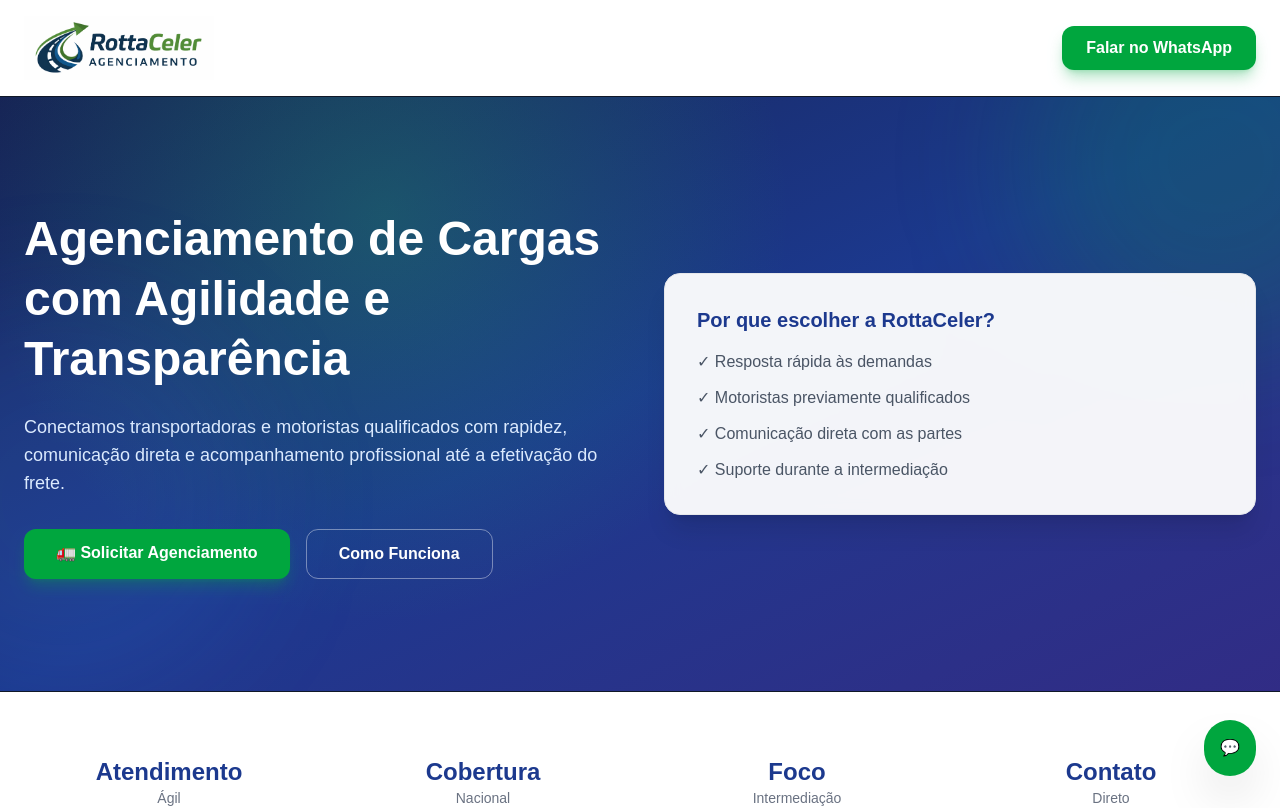
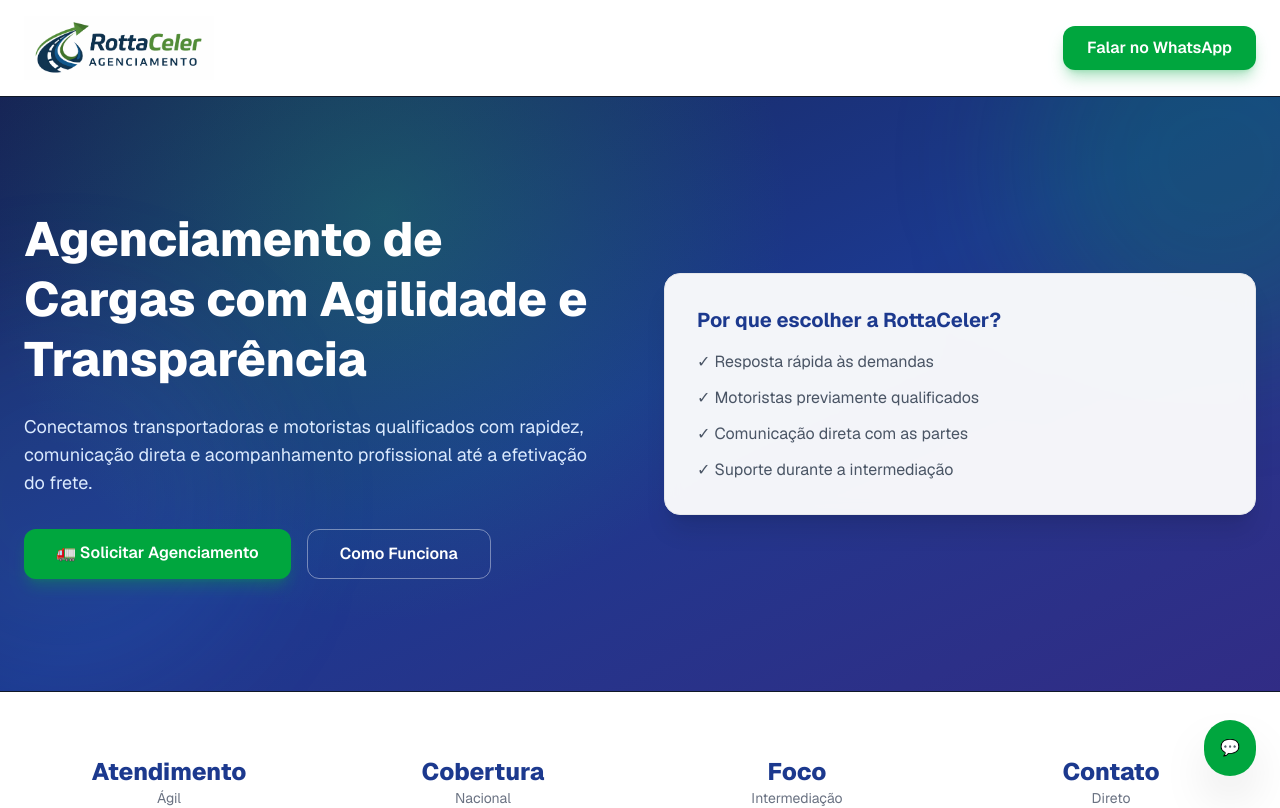
Before and after one commit to viniciusdossantos143/rottaceler-site, a Next.js app: page / in a window 1280 px wide. Shown: the top 808 px of the page. Built offline with nearby package versions, Linux system fonts and the light colour scheme.

Commit message:
fix: globals premium

```diff
--- a/app/globals.css
+++ b/app/globals.css
@@ -1,16 +1,48 @@
 @import "tailwindcss";
 
-/* reset básico */
+/* ===== Reset e base ===== */
+* {
+  box-sizing: border-box;
+}
+
 html,
 body {
-  padding: 0;
-  margin: 0;
-  scroll-behavior: smooth;
+  height: 100%;
 }
 
-/* base */
 body {
   background: #ffffff;
-  color: #111827;
-  font-family: Arial, Helvetica, sans-serif;
+  color: #0f172a;
+  font-family: var(--font-geist-sans), system-ui, sans-serif;
+  -webkit-font-smoothing: antialiased;
+  text-rendering: optimizeLegibility;
 }
+
+/* ===== Melhorias visuais premium ===== */
+
+.container-premium {
+  max-width: 1280px;
+  margin-inline: auto;
+  padding-inline: 1rem;
+}
+
+/* Glow suave para hero */
+.hero-glow {
+  background:
+    radial-gradient(circle at 20% 20%, rgba(34, 197, 94, 0.15), transparent 40%),
+    radial-gradient(circle at 80% 30%, rgba(59, 130, 246, 0.18), transparent 45%);
+}
+
+/* Botão premium */
+.btn-premium {
+  box-shadow:
+    0 10px 25px rgba(0, 0, 0, 0.15),
+    0 4px 10px rgba(34, 197, 94, 0.25);
+}
+
+/* Card premium */
+.card-premium {
+  box-shadow:
+    0 10px 30px rgba(2, 6, 23, 0.08),
+    0 2px 10px rgba(2, 6, 23, 0.06);
+}
```
